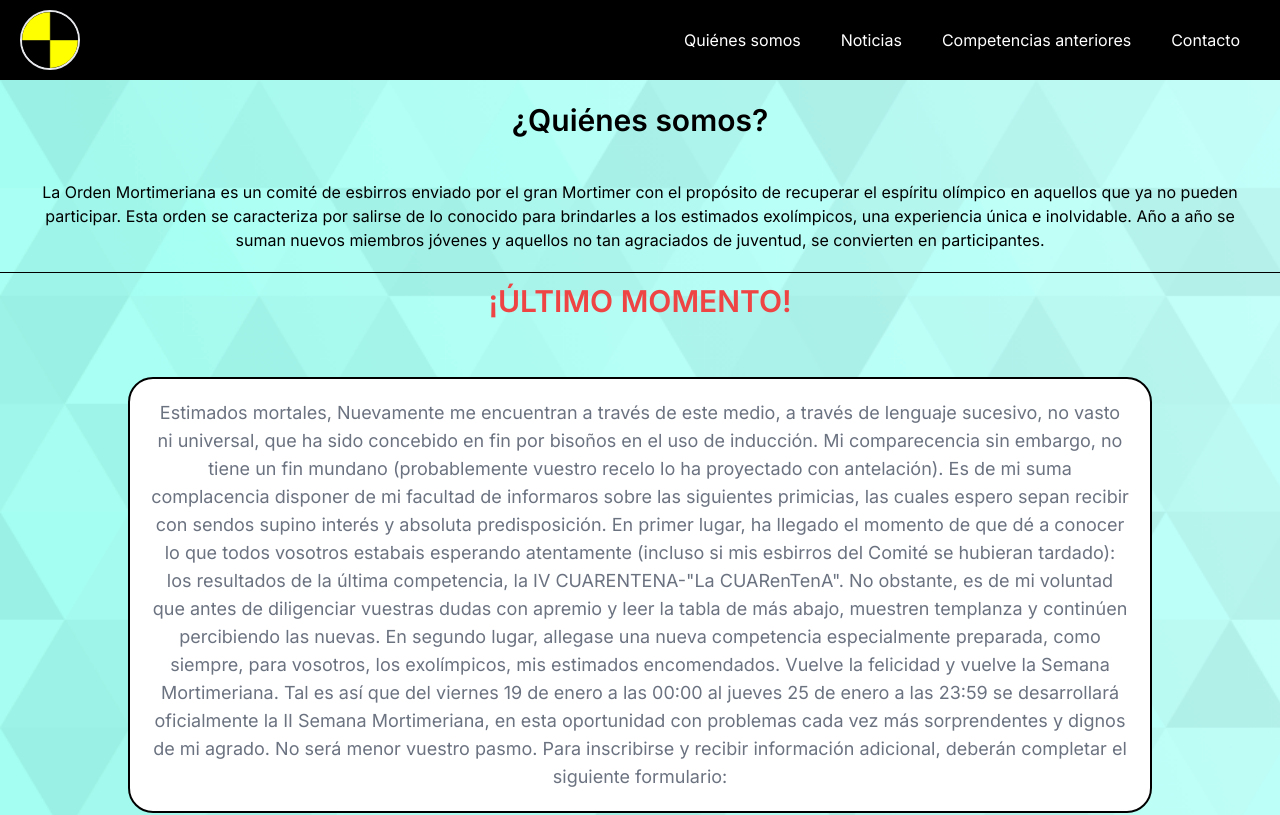
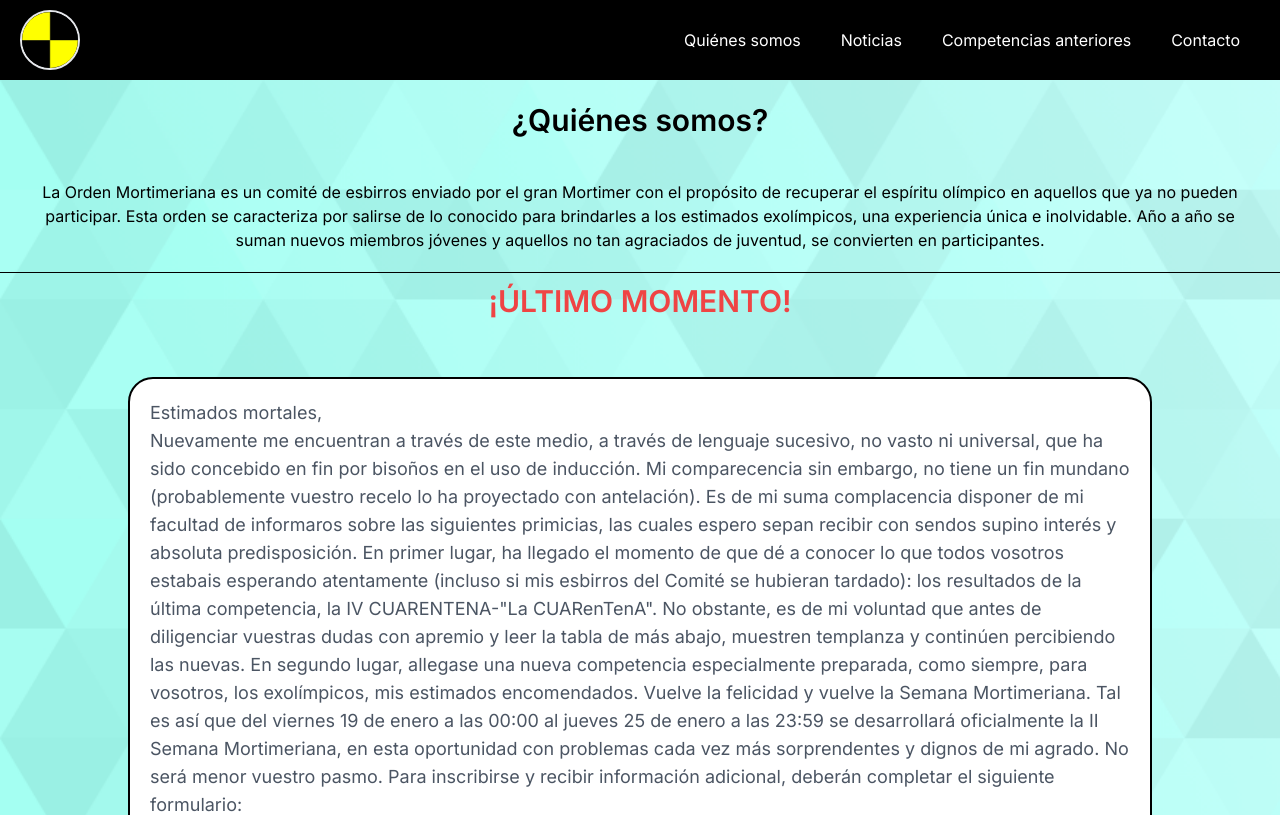
Before and after one commit to UrielJolodovsky/Orden-Mortimeriana-web, a Next.js app in the folder sitio-cuarentena/: page / in a window 1280 px wide. Shown: the top 815 px of the page. Built offline with nearby package versions, Linux system fonts and the light colour scheme.

Commit message:
improve "Último Momento" text

```diff
--- a/sitio-cuarentena/src/components/Quienes-Somos.tsx
+++ b/sitio-cuarentena/src/components/Quienes-Somos.tsx
@@ -10,9 +10,7 @@ export default function QuienesSomos() {
         { fecha: '22/12/2021', title: 'Cuarentena III', noticia: 'Ya se conocen los resultados de la 3era Cuarentena, disponibles en la sección de Competencias Anteriores.', number: 3, url: 'resultados/cuarentena3' },
     ];
 
-    const ultimaNoticia = `Estimados mortales,
-
-    Nuevamente me encuentran a través de este medio, a través de lenguaje sucesivo, no vasto ni universal, que ha sido concebido en fin por bisoños en el uso de inducción. Mi comparecencia sin embargo, no tiene un fin mundano (probablemente vuestro recelo lo ha proyectado con antelación). Es de mi suma complacencia disponer de mi facultad de informaros sobre las siguientes primicias, las cuales espero sepan recibir con sendos supino interés y absoluta predisposición.
+    const ultimaNoticia = `Nuevamente me encuentran a través de este medio, a través de lenguaje sucesivo, no vasto ni universal, que ha sido concebido en fin por bisoños en el uso de inducción. Mi comparecencia sin embargo, no tiene un fin mundano (probablemente vuestro recelo lo ha proyectado con antelación). Es de mi suma complacencia disponer de mi facultad de informaros sobre las siguientes primicias, las cuales espero sepan recibir con sendos supino interés y absoluta predisposición.
 
     En primer lugar, ha llegado el momento de que dé a conocer lo que todos vosotros estabais esperando atentamente (incluso si mis esbirros del Comité se hubieran tardado): los resultados de la última competencia, la IV CUARENTENA-"La CUARenTenA". No obstante, es de mi voluntad que antes de diligenciar vuestras dudas con apremio y leer la tabla de más abajo, muestren templanza y continúen percibiendo las nuevas.
     En segundo lugar, allegase una nueva competencia especialmente preparada, como siempre, para vosotros, los exolímpicos, mis estimados encomendados. Vuelve la felicidad y vuelve la Semana Mortimeriana. Tal es así que del viernes 19 de enero a las 00:00 al jueves 25 de enero a las 23:59 se desarrollará oficialmente la II Semana Mortimeriana, en esta oportunidad con problemas cada vez más sorprendentes y dignos de mi agrado. No será menor vuestro pasmo. Para inscribirse y recibir información adicional, deberán completar el siguiente formulario:`
@@ -34,7 +32,10 @@ export default function QuienesSomos() {
                     <div className='flex flex-col items-center justify-center pb-5'>
                         <div className='border-2 border-black rounded-[25px] bg-white w-11/12 md:w-4/5 lg:w-4/5'>
                         <div className='flex flex-col items-center justify-center p-5'>
-                            <p className='text-center text-base lg:text-lg text-gray-500'>{ultimaNoticia}</p>
+                            <div>
+                                <p className='text-base lg:text-lg text-gray-600'>Estimados mortales,</p>
+                                <p className='text-base lg:text-lg text-gray-600'>{ultimaNoticia}</p>
+                            </div>
                         </div>
                         </div>
                     </div>
```
